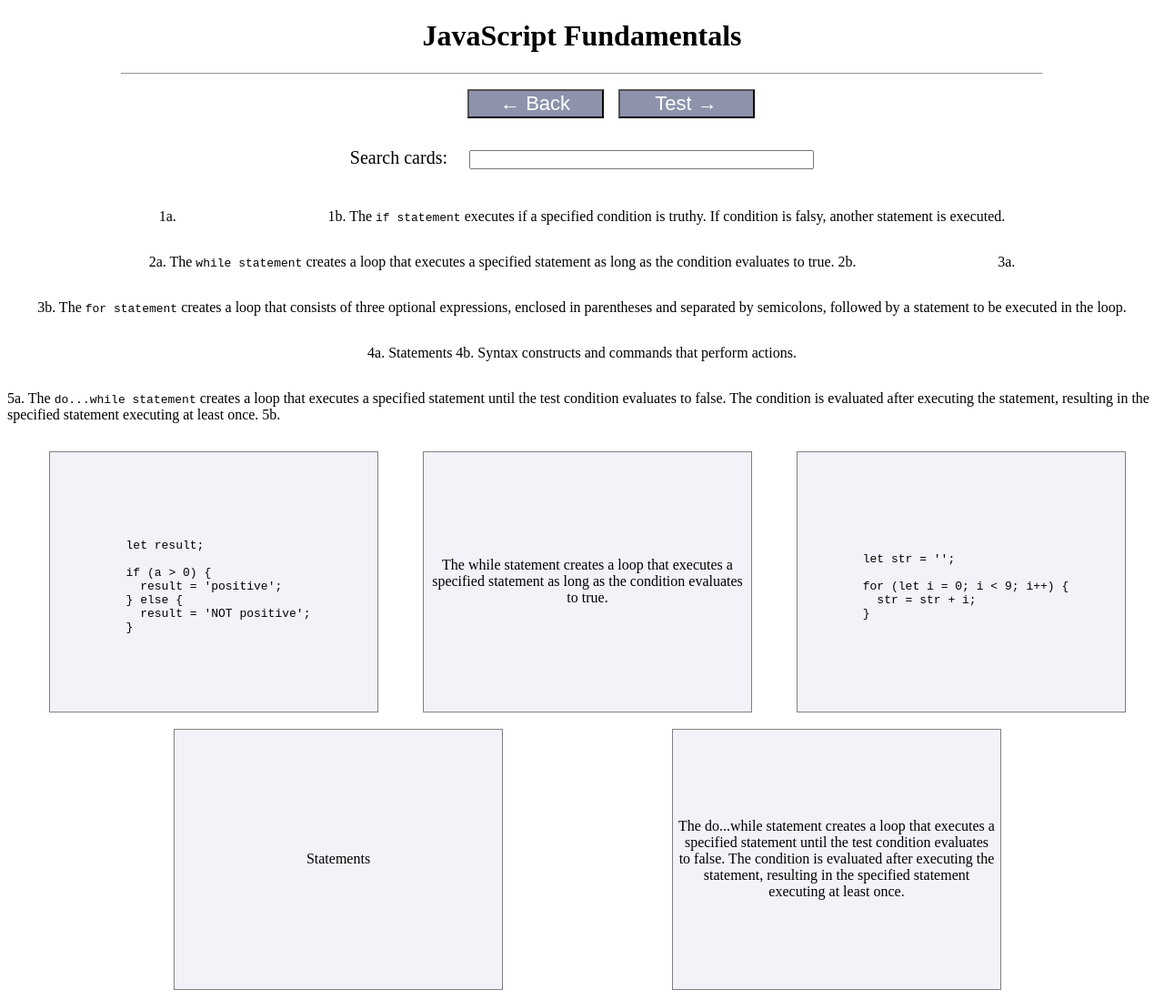
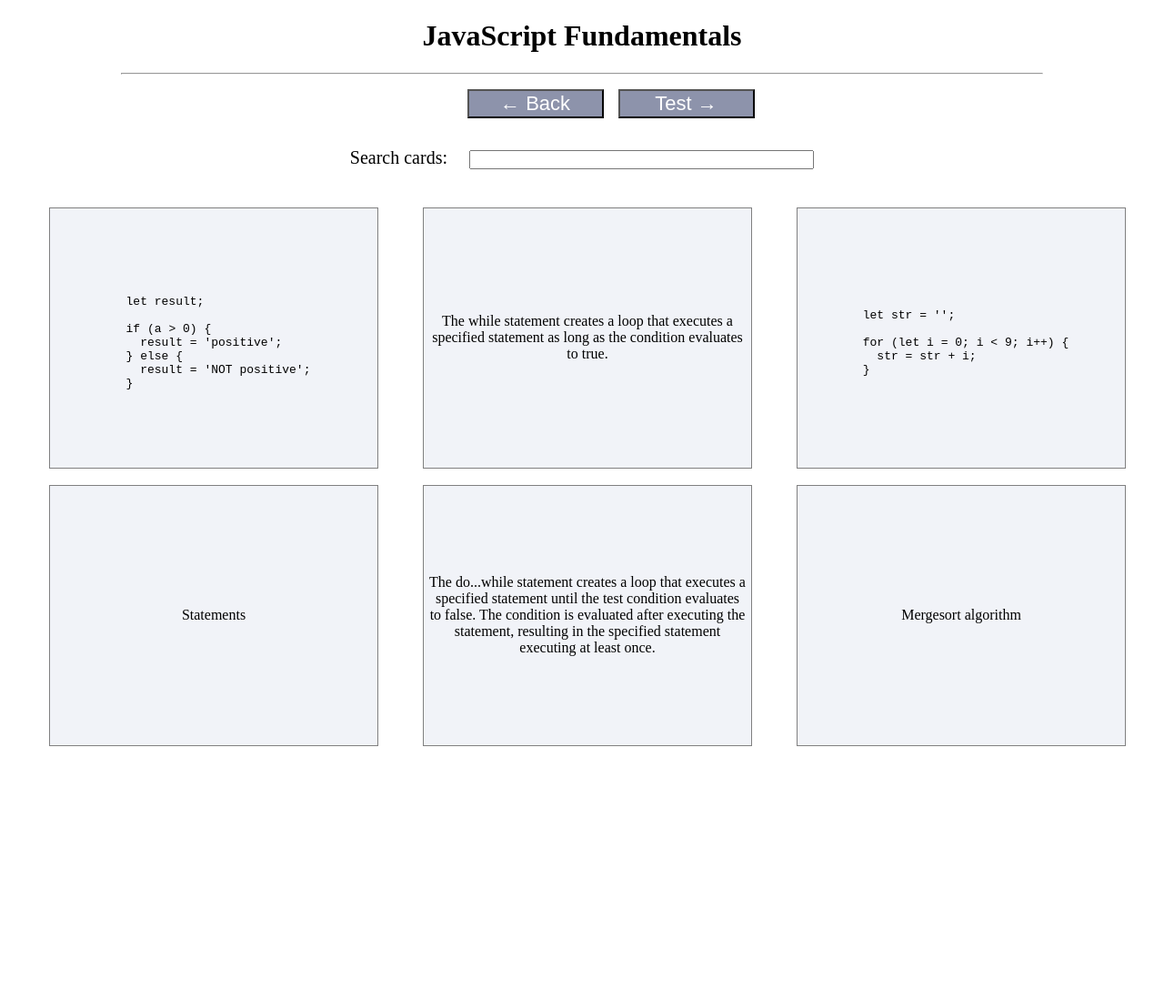
Before and after one commit to zmatus/flashcards, a Jekyll site: the page built from _decks/javascript-fundamentals.md, in a window 1280 px wide. Shown: the whole page at 91% size. Built offline with Jekyll 4.4.1, drawn with Linux system fonts in a browser that asks for light colours; after the commit the page ends 900 px from its top, so only the background shows below that.

Commit message:
Remove <p> from <main>

````diff
--- a/_decks/javascript-fundamentals.md
+++ b/_decks/javascript-fundamentals.md
@@ -49,3 +49,28 @@ do {
   result = result + i;
 } while (i < 5);
 ```
+
+6a. Mergesort algorithm
+6b.
+```js
+function mergeSort(left, right) {
+  let i = 0;
+  let j = 0;
+  let results = [];
+
+  while (i < left.length || j < right.length) {
+    if (i === left.length) {
+      results.push(right[j]);
+      j++;
+    }
+    else if (j === rght.length || left[i] <= right[i]) {
+      results.push(left[i]);
+      i++;
+    } else {
+      results.push(right[j]);
+      j++;
+    }
+  }
+  return results;
+}
+```
--- a/assets/script.js
+++ b/assets/script.js
@@ -200,26 +200,20 @@ if (window.location.pathname == '/') {
 } else {
   let container = document.querySelector('.cards-container');
   let terms = Array.from(container.children);
-
   let allCards = processTerms(terms);
   makeCards(container, allCards);
 
+  // Hide all <p> in <main>
+  terms.forEach((element) => {
+    if (element.tagName == 'P') element.classList.add('hide');
+  });
+
+  // Make cards flippable
   let cards = document.querySelectorAll('.card');
   flipCard(cards);
 
+  // Make cards searchable
   cards = Array.from(cards);
   let search = document.querySelector('#search-cards');
   filterCards(cards, search);
-  // for (let i = 0; i < cardText.length; i++) {
-  //   let card = cardText[i];
-  //   // card.classList.add('hide');
-
-  //   processCodeTerms(card);
-
-  //   let cardObj = processTextTerms(card);
-  //   allCards.push(cardObj);
-  // }
-  // makeCards(container, allCards);
-
-
 }
--- a/assets/style.css
+++ b/assets/style.css
@@ -151,6 +151,7 @@ Cards container
   padding: 5px;
 }
 .code-back {
+  object-fit: contain;
   background: #d6e0f0;
   border: 1px solid gray;
   padding: 5px;
````
